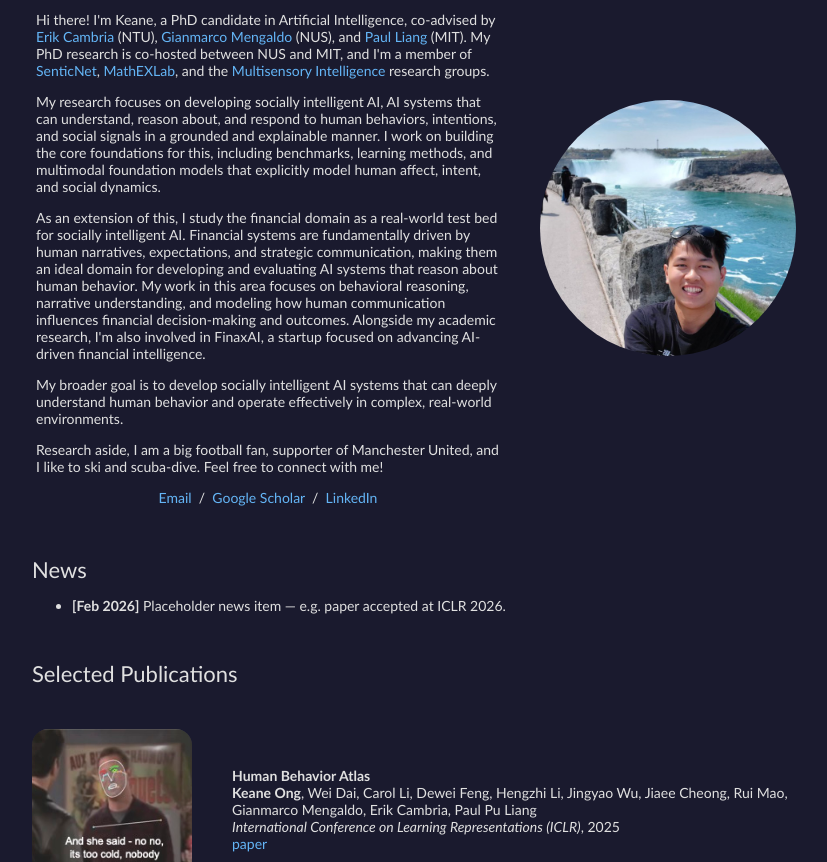
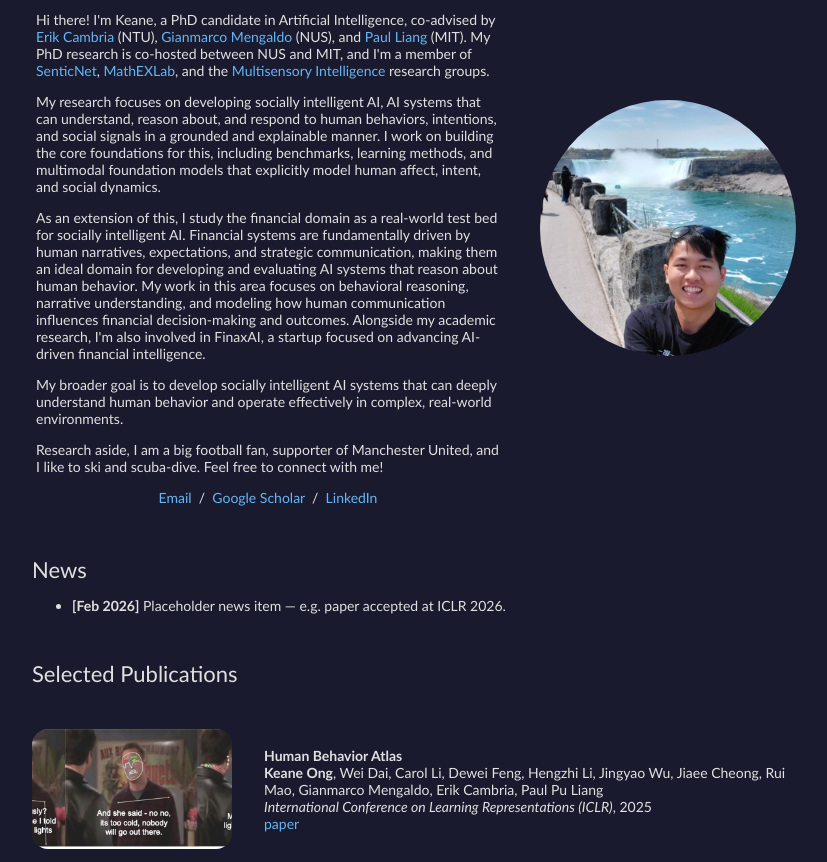
Before and after one commit to keanepotato/keanepotato.github.io, a plain HTML site: page index.html in a window 1280 px wide. Shown: the part 90-952 px from the top of the page, without its empty margins (224-1051 px from the left). Drawn offline with Linux system fonts and the light colour scheme.

Commit message:
Adjust thumbnail containers to wider landscape ratio (200x120)
Co-Authored-By: Claude Opus 4.6 <noreply@anthropic.com>

```diff
--- a/stylesheet.css
+++ b/stylesheet.css
@@ -142,8 +142,8 @@ span.highlight {
 }
 
 .paper-thumb-container {
-    width: 160px;
-    height: 160px;
+    width: 200px;
+    height: 120px;
     border-radius: 16px;
     overflow: hidden;
     background-color: #2a2a3e;
```
